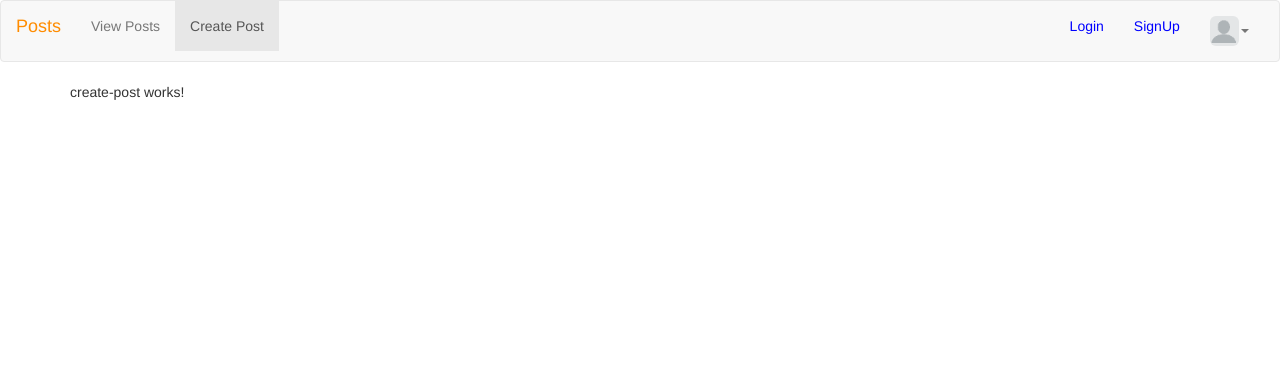
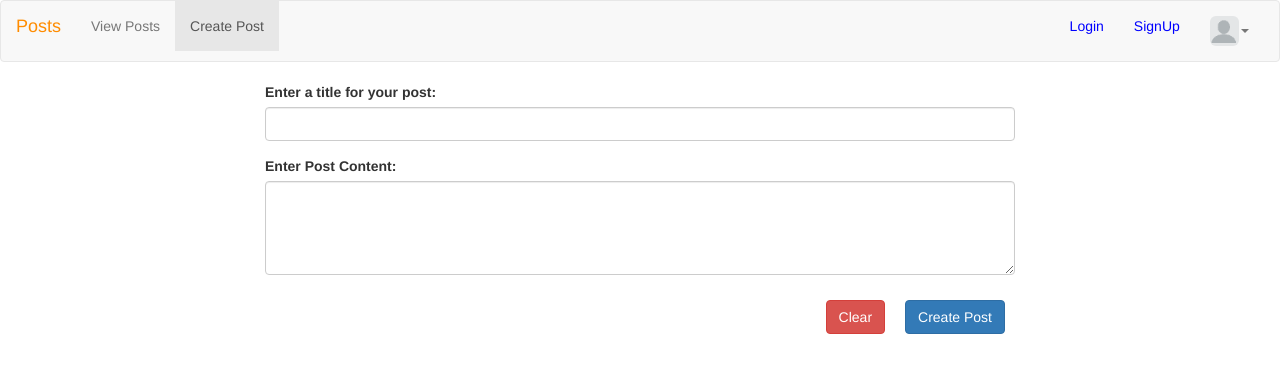
Before and after one commit to psagarnayak/MEAN, an Angular app in the folder web/: page /createPost in a window 1280 px wide. Shown: the top 372 px of the page. Built offline with nearby package versions, Linux system fonts and the light colour scheme.

Commit message:
Added Create Post Functionality in Frontend with reactive form and custom validators'

```diff
--- a/web/src/app/app.module.ts
+++ b/web/src/app/app.module.ts
@@ -8,6 +8,7 @@ import { ShowPostsComponent } from './post/show-posts/show-posts.component';
 import { CreatePostComponent } from './post/create-post/create-post.component';
 import { LoginComponent } from './auth/login/login.component';
 import { SignupComponent } from './auth/signup/signup.component';
+import { ReactiveFormsModule } from '@angular/forms';
 
 const appRoutes: Routes = [
   { path: '', component: ShowPostsComponent },
@@ -29,6 +30,7 @@ const appRoutes: Routes = [
 
     BrowserModule,
     HttpClientModule,
+    ReactiveFormsModule,
     RouterModule.forRoot(appRoutes)
   ],
   providers: [],
--- a/web/src/app/post/create-post/create-post.component.css
+++ b/web/src/app/post/create-post/create-post.component.css
@@ -0,0 +1,15 @@
+.form-control.ng-touched.ng-invalid {
+  border: 1px solid red;
+}
+
+.help-block {
+  color: red
+}
+
+div.actions {
+  text-align: right;
+}
+
+div.actions > button {
+  margin: 1rem;
+}
--- a/web/src/app/post/create-post/create-post.component.html
+++ b/web/src/app/post/create-post/create-post.component.html
@@ -1 +1,30 @@
-<p>create-post works!</p>
+<div class="row">
+
+  <div class="col col-md-8 col-md-offset-2">
+    <form [formGroup]="postForm" (submit)="submitForm()">
+      <div class="form-group">
+        <label for="title">Enter a title for your post:</label>
+        <input class="form-control" formControlName="title" type="text" id="title">
+        <span class="help-block"
+          *ngIf="!postForm.get('title')?.valid && (submitAttempted || postForm.get('title')?.touched)">
+          <span *ngIf="postForm.get('title')?.errors?.required">Post Title is required!</span>
+          <span *ngIf="postForm.get('title')?.errors?.maxlength">Max Length of title is 30 characters!</span>
+        </span>
+      </div>
+      <div class="form-group">
+        <label for="content">Enter Post Content:</label>
+        <textarea id="content" formControlName="content" class="form-control" rows="4"></textarea>
+        <span class="help-block"
+          *ngIf="!postForm.get('content')?.valid && (submitAttempted || postForm.get('content')?.touched)">
+
+          <span *ngIf="postForm.get('content')?.errors?.required">Post content is Required!</span>
+          <span *ngIf="postForm.get('content')?.errors?.containsAbuse">Your Post contains Abuse! Please ammend.</span>
+        </span>
+      </div>
+      <div class="actions">
+        <button class="btn btn-danger" type="button" (click)="postForm.reset()">Clear</button>
+        <button class="btn btn-primary" type="submit">Create Post</button>
+      </div>
+    </form>
+  </div>
+</div>
--- a/web/src/app/post/create-post/create-post.component.ts
+++ b/web/src/app/post/create-post/create-post.component.ts
@@ -1,4 +1,8 @@
 import { Component, OnInit } from '@angular/core';
+import { FormControl, FormGroup, Validators } from '@angular/forms';
+import { Router } from '@angular/router';
+import { PostService } from 'src/app/service/post.service';
+import { Post } from '../post.model';
 
 @Component({
   selector: 'app-create-post',
@@ -7,9 +11,50 @@ import { Component, OnInit } from '@angular/core';
 })
 export class CreatePostComponent implements OnInit {
 
-  constructor() { }
+  badLanguage = ['hell', 'WTF'];
 
-  ngOnInit(): void {
+  postForm = new FormGroup({
+    'title': new FormControl(null, [Validators.required, Validators.maxLength(50)]),
+    'content': new FormControl(null, [Validators.required, this.validateLanguage.bind(this)])
+  });
+
+  submitAttempted = false;
+  constructor(private postService: PostService, private router: Router) { }
+
+  ngOnInit(): void { }
+
+  validateLanguage(control: FormControl): { [key: string]: boolean } | null {
+
+    console.log(control.value);
+    if (control.value && this.badLanguage.some((word) => (control.value as string).toLowerCase().split(' ').indexOf(word.toLowerCase()) >= 0)) {
+      return { 'containsAbuse': true };
+    }
+    return null;
   }
 
+  submitForm() {
+
+    if (this.postForm.invalid) {
+      this.submitAttempted = true;
+      return;
+    }
+
+    let newPost: Post = {
+      title: this.postForm.get('title')?.value,
+      content: this.postForm.get('content')?.value
+    };
+    this.postService.createPost(newPost).subscribe(
+      (response) => {
+        if (response && response.success) {
+          alert('Post Created Successfully!');
+          this.router.navigate(['/']);
+        } else {
+          alert('Post Creation failed: '.concat(JSON.stringify(response.error)));
+        }
+      },
+      (error) => {
+        alert('Post Creation failed: '.concat(JSON.stringify(error)));
+      }
+    );
+  }
 }
--- a/web/src/app/post/show-posts/show-posts.component.ts
+++ b/web/src/app/post/show-posts/show-posts.component.ts
@@ -32,6 +32,7 @@ export class ShowPostsComponent implements OnInit {
           console.log('Could not delete post. HTTP Response', response);
         } else {
           this.posts.splice(index, 1);
+          alert('Post Has been Deleted!');
         }
       },
       (error) => {
--- a/web/src/app/service/post.service.ts
+++ b/web/src/app/service/post.service.ts
@@ -14,8 +14,11 @@ export class PostService {
   constructor(private http: HttpClient) { }
 
   public fetchPosts(): Observable<Post[]> {
+    return this.http.get<Post[]>(this.POST_URL);
+  }
 
-    return this.http.get<Post[]>(this.POST_URL);
+  public createPost(post: Post) {
+    return this.http.post<PostUpdateResponseDTO>(this.POST_URL, post);
   }
 
   public deletePost(post: Post): Observable<PostUpdateResponseDTO> {
```
